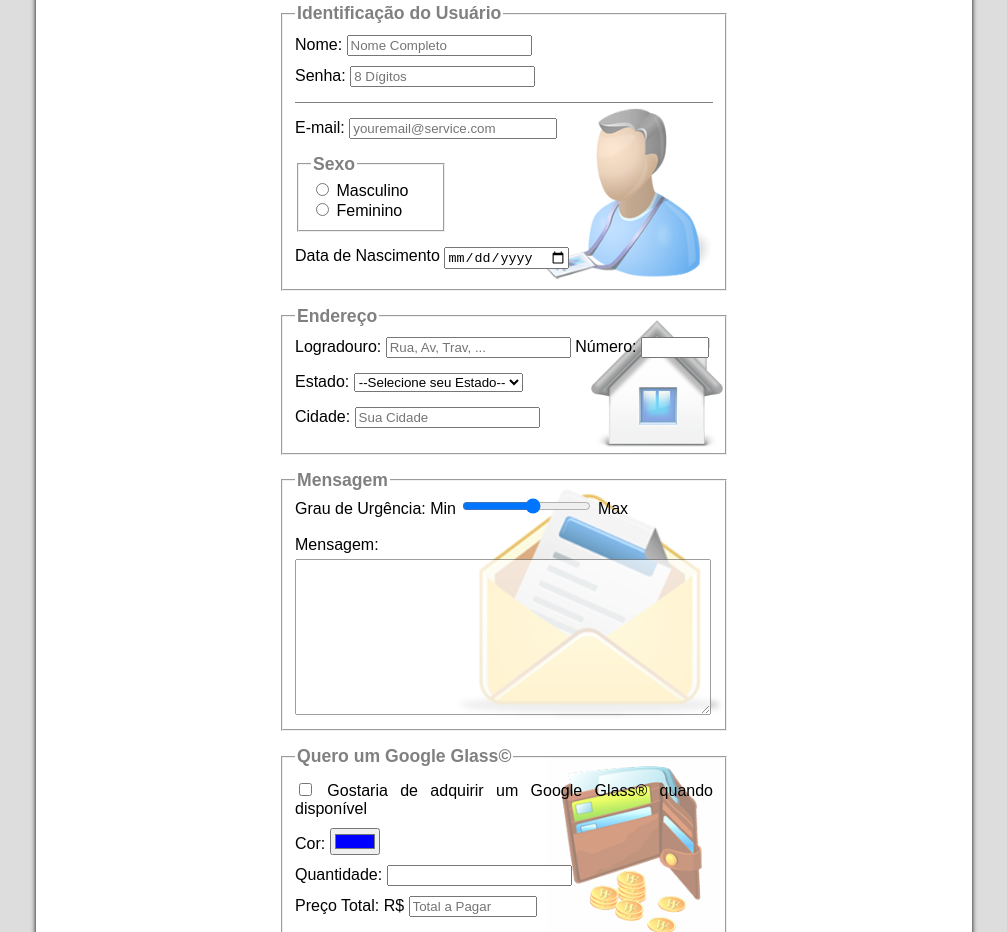
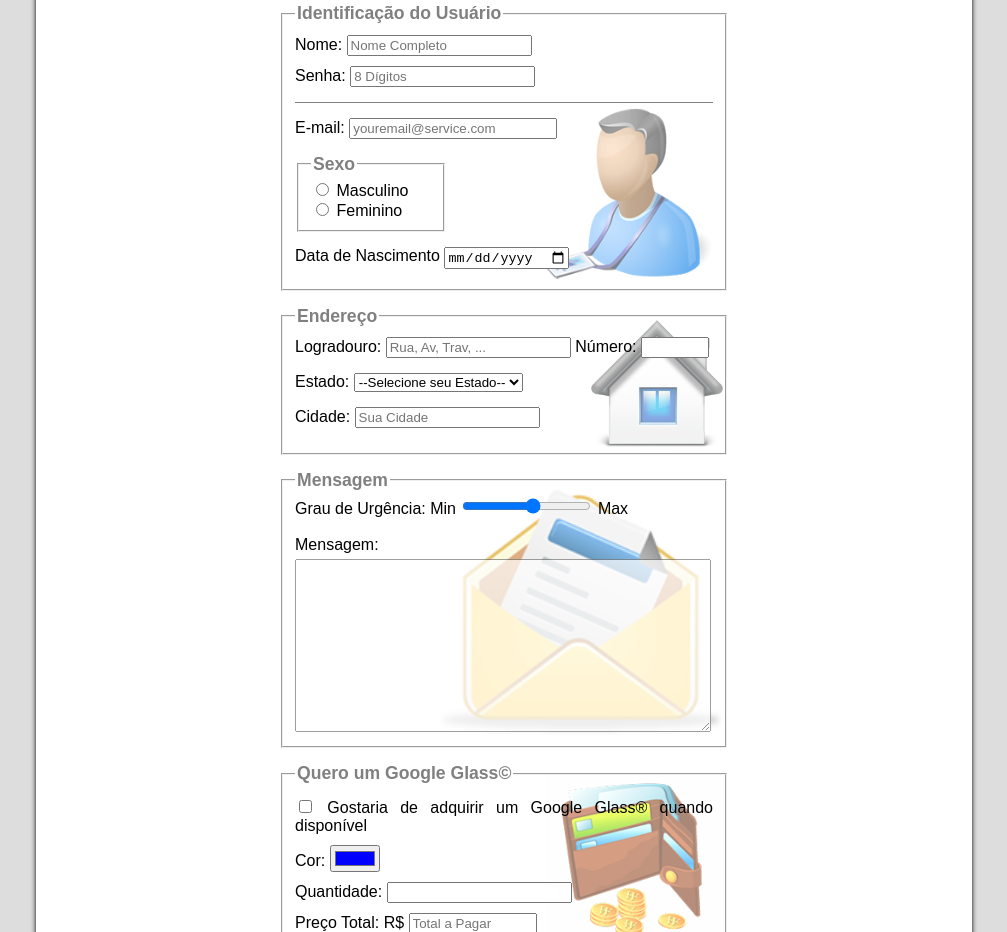
Before and after one commit to AtylaDaSilva/curso-em-video_html-css, a plain HTML site: page google-glass/projeto-glass-html5/fale-conosco.html in a window 1280 px wide. Shown: the part 333-1265 px from the top of the page, without its empty margins (136-1143 px from the left). Drawn offline with Linux system fonts and the light colour scheme.

Commit message:
user can not resize textarea box

```diff
--- a/google-glass/projeto-glass-html5/_css/form.css
+++ b/google-glass/projeto-glass-html5/_css/form.css
@@ -63,6 +63,10 @@
     opacity: .7;
     margin-top: 5px;
     width: 410px;
+    max-width: 410px;
+    max-height: 167px;
+    min-width: 410px;
+    min-height: 167px;
 }
 
 fieldset#purchase {
```
